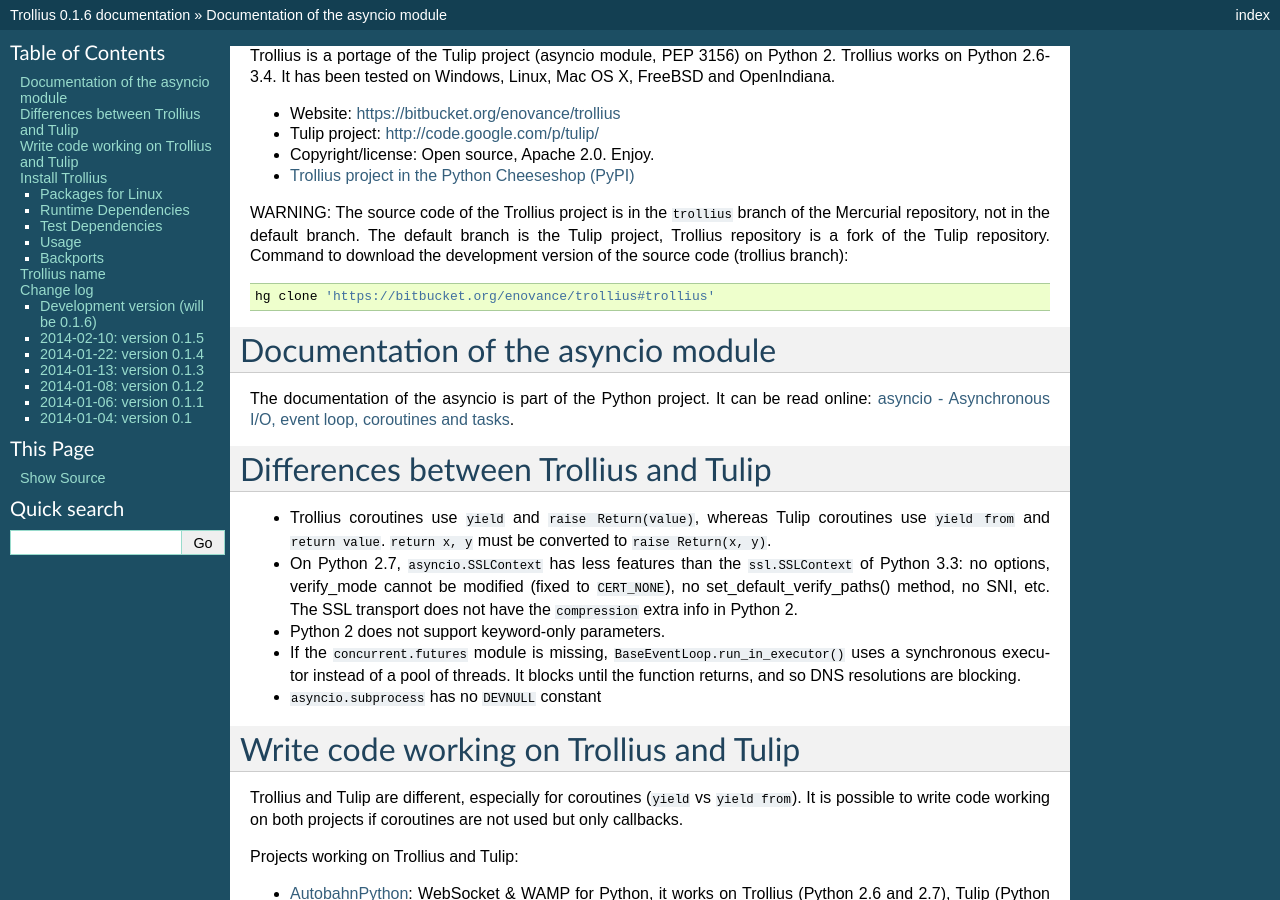
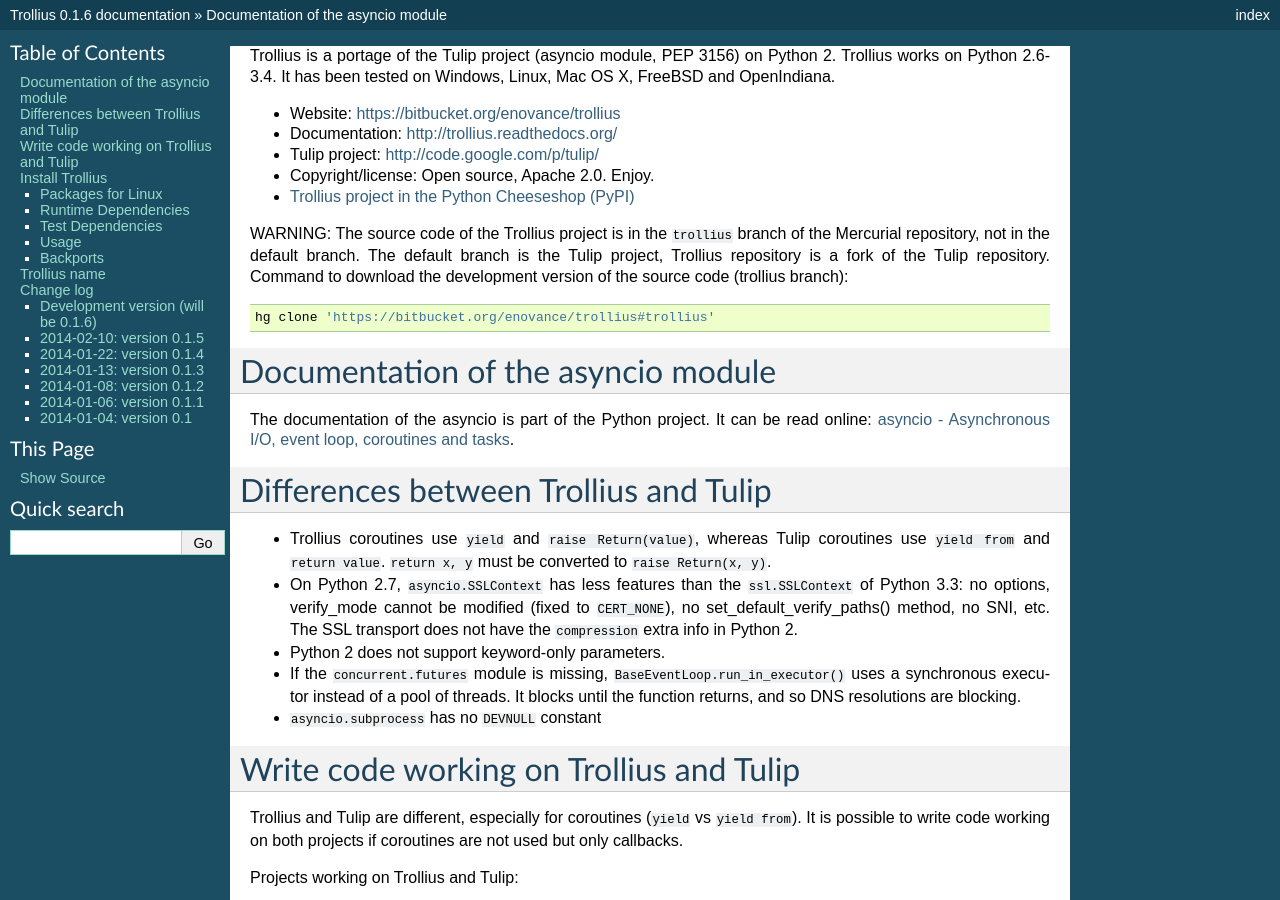
Before and after one commit to openstack-archive/deb-python-trollius, a Sphinx documentation site: the page built from doc/index.rst, in a window 1280 px wide and 900 px high. Built offline with Sphinx 7.4.7, drawn with Linux system fonts in a browser that asks for light colours.

Commit message:
doc: add link to the online doc

```diff
--- a/doc/index.rst
+++ b/doc/index.rst
@@ -3,6 +3,7 @@ Trollius is a portage of the Tulip project (asyncio module, PEP 3156) on Python
 Mac OS X, FreeBSD and OpenIndiana.
 
 * Website: https://bitbucket.org/enovance/trollius
+* Documentation: http://trollius.readthedocs.org/
 * Tulip project: http://code.google.com/p/tulip/
 * Copyright/license: Open source, Apache 2.0. Enjoy.
 * `Trollius project in the Python Cheeseshop (PyPI)
```
